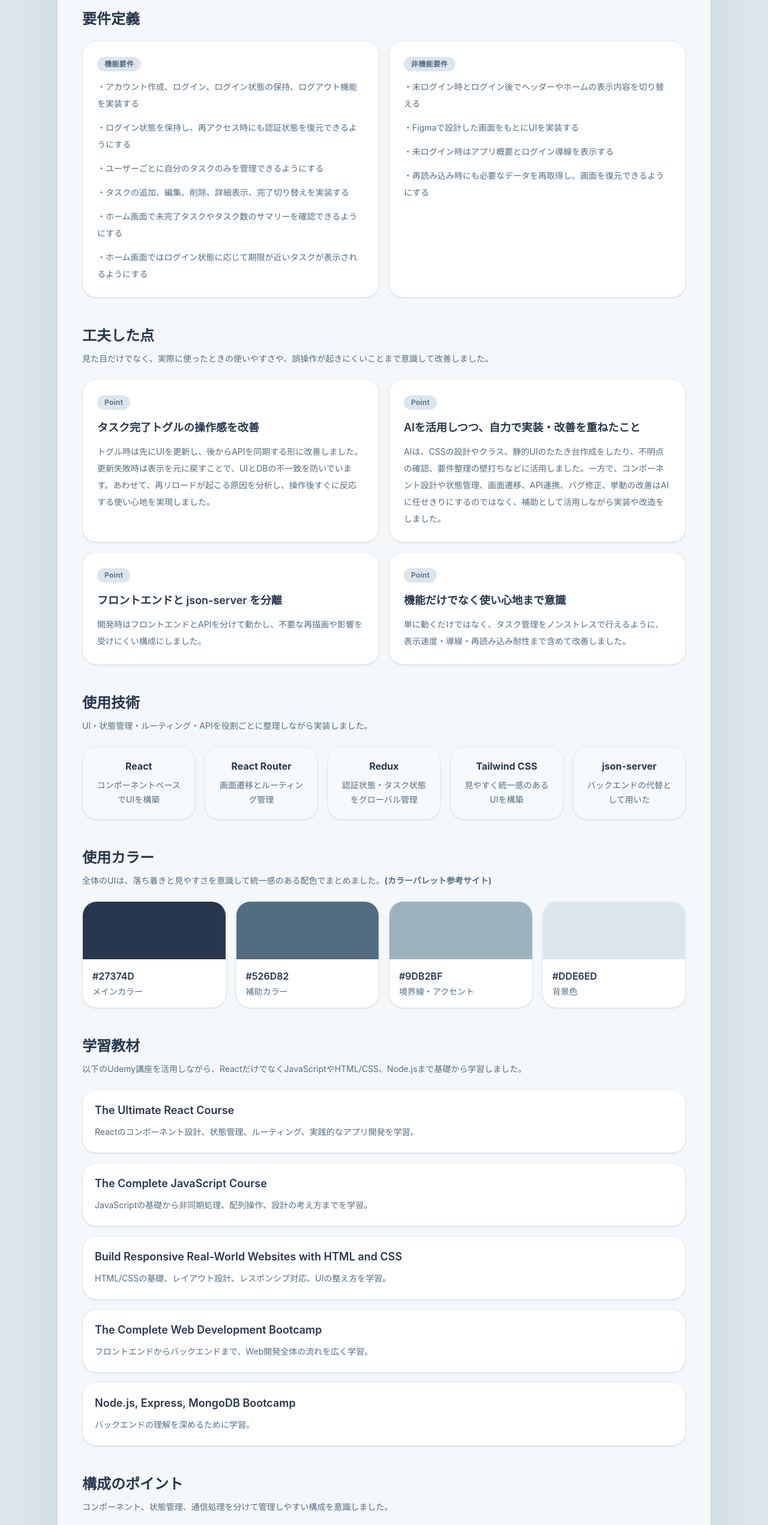
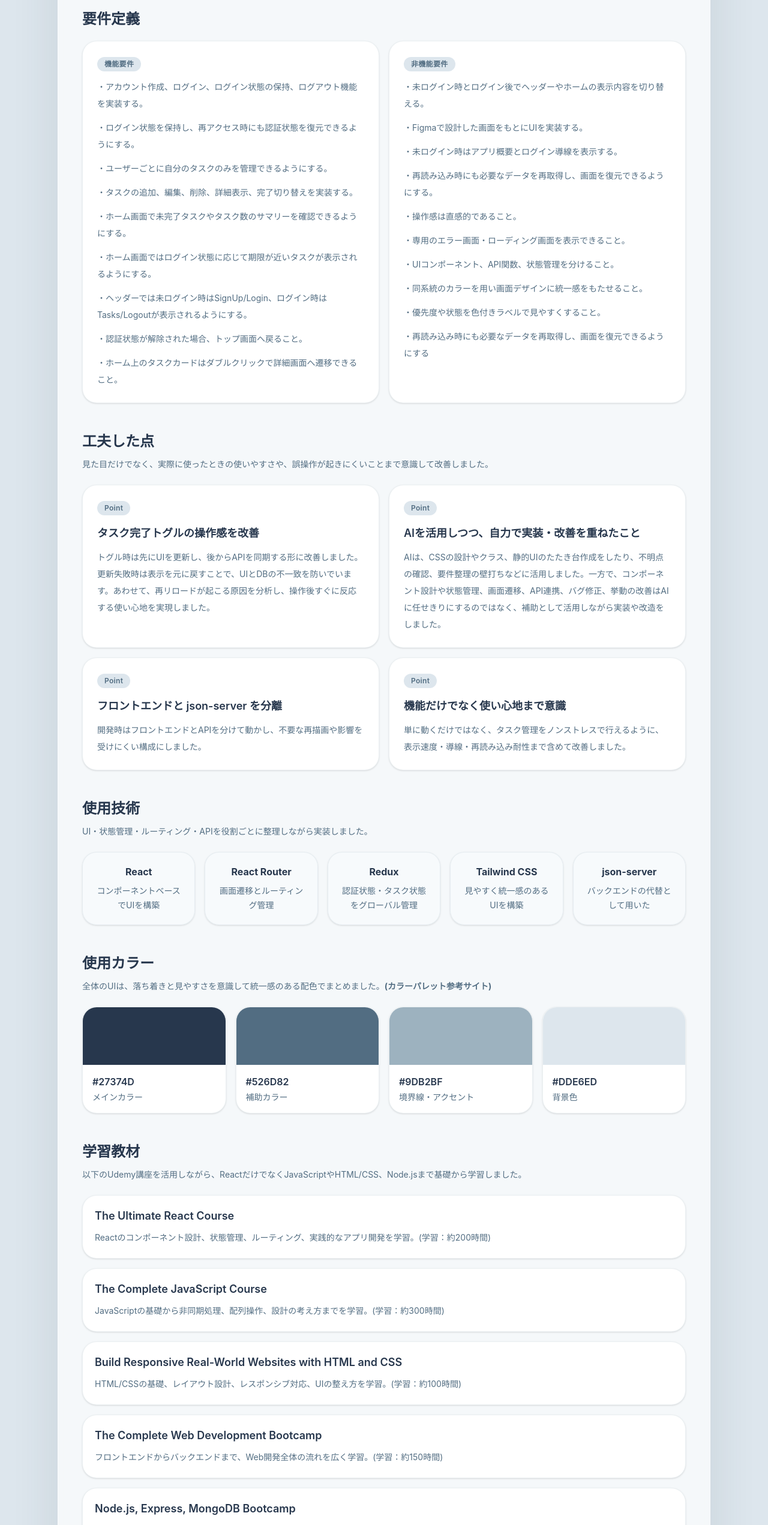
Before and after one commit to Shibasho1030/ShibaToDo, a React (Vite) app: page /readme in a window 1280 px wide. Shown: the part 2120-4662 px from the top of the page at 60% size. Built offline with nearby package versions, Linux system fonts and the light colour scheme.

Commit message:
Readme修正

```diff
--- a/package.json
+++ b/package.json
@@ -10,6 +10,7 @@
     "preview": "vite preview"
   },
   "dependencies": {
+    "@reduxjs/toolkit": "^2.11.2",
     "@tailwindcss/vite": "^4.2.2",
     "react": "^19.2.4",
     "react-dom": "^19.2.4",
--- a/src/features/accounts/accountsSlice.js
+++ b/src/features/accounts/accountsSlice.js
@@ -1,3 +1,7 @@
+// 処理の流れが追いやすく、状態管理の仕組みを理解しやすいと感じたため、
+// 今回のWebアプリでは、Redux ToolkitのcreateSliceではなく、互換性のある旧来のReduxの書き方でReducerファイルを定義する。
+// import { createSlice } from "@reduxjs/toolkit";
+
 // アカウントのログイン状態を管理するRedux Toolkit用のスライスファイル
 
 // console.log("Users Initialized");
--- a/src/features/pages/LearningResources.jsx
+++ b/src/features/pages/LearningResources.jsx
@@ -20,7 +20,7 @@ function LearningResources() {
               The Ultimate React Course
             </p>
             <p className="mt-2 text-sm leading-7 text-[#526D82]">
-              Reactのコンポーネント設計、状態管理、ルーティング、実践的なアプリ開発を学習。
+              Reactのコンポーネント設計、状態管理、ルーティング、実践的なアプリ開発を学習。(学習：約200時間)
             </p>
           </a>
 
@@ -34,7 +34,7 @@ function LearningResources() {
               The Complete JavaScript Course
             </p>
             <p className="mt-2 text-sm leading-7 text-[#526D82]">
-              JavaScriptの基礎から非同期処理、配列操作、設計の考え方までを学習。
+              JavaScriptの基礎から非同期処理、配列操作、設計の考え方までを学習。(学習：約300時間)
             </p>
           </a>
 
@@ -48,7 +48,7 @@ function LearningResources() {
               Build Responsive Real-World Websites with HTML and CSS
             </p>
             <p className="mt-2 text-sm leading-7 text-[#526D82]">
-              HTML/CSSの基礎、レイアウト設計、レスポンシブ対応、UIの整え方を学習。
+              HTML/CSSの基礎、レイアウト設計、レスポンシブ対応、UIの整え方を学習。(学習：約100時間)
             </p>
           </a>
 
@@ -62,7 +62,7 @@ function LearningResources() {
               The Complete Web Development Bootcamp
             </p>
             <p className="mt-2 text-sm leading-7 text-[#526D82]">
-              フロントエンドからバックエンドまで、Web開発全体の流れを広く学習。
+              フロントエンドからバックエンドまで、Web開発全体の流れを広く学習。(学習：約150時間)
             </p>
           </a>
 
@@ -76,7 +76,7 @@ function LearningResources() {
               Node.js, Express, MongoDB Bootcamp
             </p>
             <p className="mt-2 text-sm leading-7 text-[#526D82]">
-              バックエンドの理解を深めるために学習。
+              バックエンドの理解を深めるために学習。(学習：約50時間)
             </p>
           </a>
         </div>
--- a/src/features/pages/Requirements.jsx
+++ b/src/features/pages/Requirements.jsx
@@ -14,20 +14,27 @@ function Requirements() {
             </p>
             <ul className="space-y-3 text-sm leading-7 text-[#526D82]">
               <li>
-                ・アカウント作成、ログイン、ログイン状態の保持、ログアウト機能を実装する
+                ・アカウント作成、ログイン、ログイン状態の保持、ログアウト機能を実装する。
               </li>
               <li>
-                ・ログイン状態を保持し、再アクセス時にも認証状態を復元できるようにする
+                ・ログイン状態を保持し、再アクセス時にも認証状態を復元できるようにする。
               </li>
-              <li>・ユーザーごとに自分のタスクのみを管理できるようにする</li>
+              <li>・ユーザーごとに自分のタスクのみを管理できるようにする。</li>
               <li>
-                ・タスクの追加、編集、削除、詳細表示、完了切り替えを実装する
+                ・タスクの追加、編集、削除、詳細表示、完了切り替えを実装する。
               </li>
               <li>
-                ・ホーム画面で未完了タスクやタスク数のサマリーを確認できるようにする
+                ・ホーム画面で未完了タスクやタスク数のサマリーを確認できるようにする。
               </li>
               <li>
-                ・ホーム画面ではログイン状態に応じて期限が近いタスクが表示されるようにする
+                ・ホーム画面ではログイン状態に応じて期限が近いタスクが表示されるようにする。
+              </li>
+              <li>
+                ・ヘッダーでは未ログイン時はSignUp/Login、ログイン時はTasks/Logoutが表示されるようにする。
+              </li>
+              <li>・認証状態が解除された場合、トップ画面へ戻ること。</li>
+              <li>
+                ・ホーム上のタスクカードはダブルクリックで詳細画面へ遷移できること。
               </li>
             </ul>
           </article>
@@ -38,10 +45,20 @@ function Requirements() {
             </p>
             <ul className="space-y-3 text-sm leading-7 text-[#526D82]">
               <li>
-                ・未ログイン時とログイン後でヘッダーやホームの表示内容を切り替える
+                ・未ログイン時とログイン後でヘッダーやホームの表示内容を切り替える。
               </li>
-              <li>・Figmaで設計した画面をもとにUIを実装する</li>
-              <li>・未ログイン時はアプリ概要とログイン導線を表示する</li>
+              <li>・Figmaで設計した画面をもとにUIを実装する。</li>
+              <li>・未ログイン時はアプリ概要とログイン導線を表示する。</li>
+              <li>
+                ・再読み込み時にも必要なデータを再取得し、画面を復元できるようにする。
+              </li>
+              <li>・操作感は直感的であること。</li>
+              <li>・専用のエラー画面・ローディング画面を表示できること。</li>
+              <li>・UIコンポーネント、API関数、状態管理を分けること。</li>
+              <li>
+                ・同系統のカラーを用い画面デザインに統一感をもたせること。
+              </li>
+              <li>・優先度や状態を色付きラベルで見やすくすること。</li>
               <li>
                 ・再読み込み時にも必要なデータを再取得し、画面を復元できるようにする
               </li>
--- a/src/features/tasks/tasksSlice.js
+++ b/src/features/tasks/tasksSlice.js
@@ -1,3 +1,7 @@
+// 処理の流れが追いやすく、状態管理の仕組みを理解しやすいと感じたため、
+// 今回のWebアプリでは、Redux ToolkitのcreateSliceではなく、互換性のある旧来のReduxの書き方でReducerファイルを定義する。
+// import { createSlice } from "@reduxjs/toolkit";
+
 // タスク関連の状態を管理するRedux Toolkit用のスライスファイル
 
 const initialState = {
--- a/src/store.js
+++ b/src/store.js
@@ -1,12 +1,20 @@
-import { combineReducers, createStore } from "redux";
 import tasksReducer from "./features/tasks/tasksSlice";
 import usersReducer from "./features/accounts/accountsSlice";
+import { configureStore } from "@reduxjs/toolkit";
 
 // 各Reducerを統合し、Reduxストアを作成
-const rootReducer = combineReducers({
-  tasks: tasksReducer,
-  users: usersReducer,
+const store = configureStore({
+  reducer: {
+    tasks: tasksReducer,
+    users: usersReducer,
+  },
 });
-const store = createStore(rootReducer);
+
+// 旧Reduxの方法
+// const rootReducer = combineReducers({
+//   tasks: tasksReducer,
+//   users: usersReducer,
+// });
+// const store = createStore(rootReducer);
 
 export default store;
```
Also changed, not shown: 1 other file (tests, documents, lock files or other folders).
